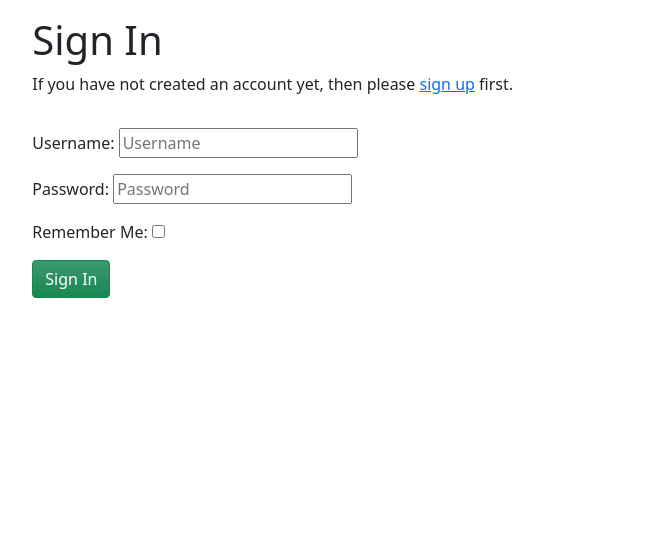
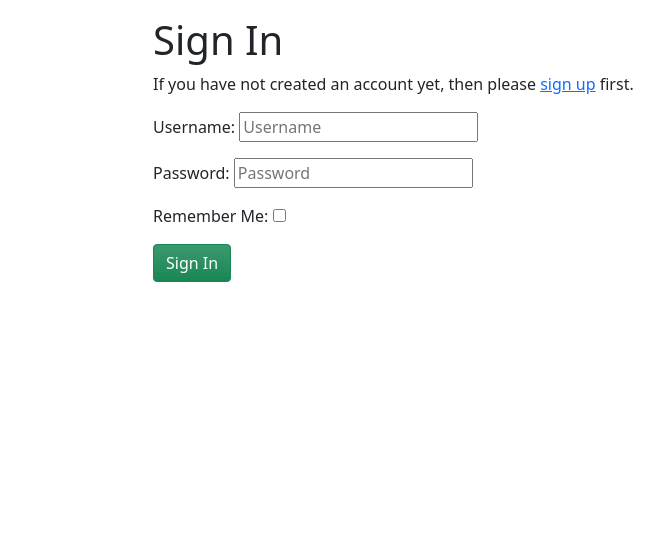
Before and after one commit to mwmlln/tails-on-trails, a Django app: page /accounts/login/ in a window 1280 px wide. Shown: the part 58-596 px from the top of the page, without its empty margins (173-836 px from the left). Run offline with Django 3.2, Linux system fonts and the light colour scheme; some libraries are stand-ins or nearby versions.

Commit message:
STYLE: login related pages position improvement with bootstrap

```diff
--- a/templates/account/login.html
+++ b/templates/account/login.html
@@ -7,9 +7,9 @@
 
 {% block content %}
 
-<div class="containter">
-  <div class="row">
-    <div class="col-md-8 mt-3 offset-md-2 px-0">
+<div class="containter ms-2">
+  <div class="col-12 col-md-8 mt-3 offset-md-2 col-lg-6 offset-lg-3">
+    <div class="row px-0">
 
       <h1>{% trans "Sign In" %}</h1>
 
@@ -17,10 +17,8 @@
       <p>{% blocktrans %}If you have not created an account yet, then please
         <a href="{{ signup_url }}">sign up</a> first.{% endblocktrans %}</p>
     </div>
-  </div>
 
-  <div class="row">
-    <div class="col-md-8 mt-3 offset-md-2 px-0">
+    <div class="row px-0">
 
       <form class="login" method="POST" action="{% url 'account_login' %}">
         {% csrf_token %}
@@ -30,7 +28,6 @@
         {% endif %}
         <button class="btn btn-success bg-gradient" type="submit">{% trans "Sign In" %}</button>
       </form>
-
     </div>
   </div>
 </div>
--- a/templates/account/logout.html
+++ b/templates/account/logout.html
@@ -7,8 +7,7 @@
 {% block content %}
 
 <div class="containter">
-  <div class="row">
-    <div class="col-md-8 mt-3 offset-md-2">
+  <div class="row ms-2 text-center">
       <h1>{% trans "Sign Out" %}</h1>
 
       <p>{% trans 'Are you sure you want to sign out?' %}</p>
@@ -20,7 +19,6 @@
         {% endif %}
         <button class="btn btn-success bg-gradient" type="submit">{% trans 'Sign Out' %}</button>
       </form>
-    </div>
   </div>
 </div>
 
--- a/templates/account/signup.html
+++ b/templates/account/signup.html
@@ -8,8 +8,8 @@
 
 
 <div class="containter">
-  <div class="row">
-    <div class="col-md-8 mt-3 offset-md-2">
+  <div class="row ms-2">
+    <div class="col-12 col-md-8 mt-3 offset-md-2 col-lg-6 offset-lg-3">
       <h1>{% trans "Sign Up" %}</h1>
 
       <p>{% blocktrans %}Already have an account? Then please <a href="{{ login_url }}">sign in</a>.{% endblocktrans %}
```
Also changed, not shown: db.sqlite3.
